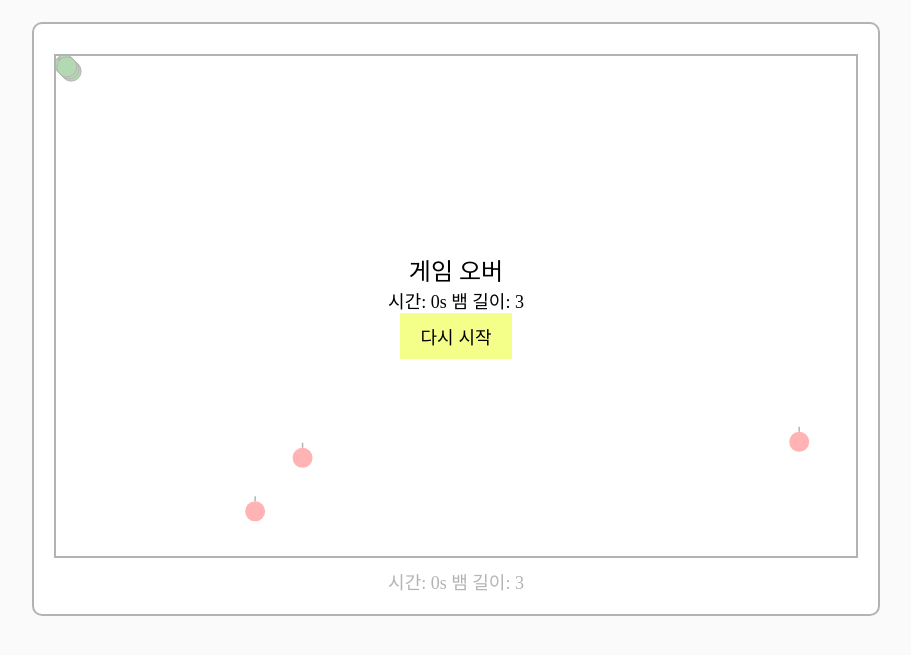
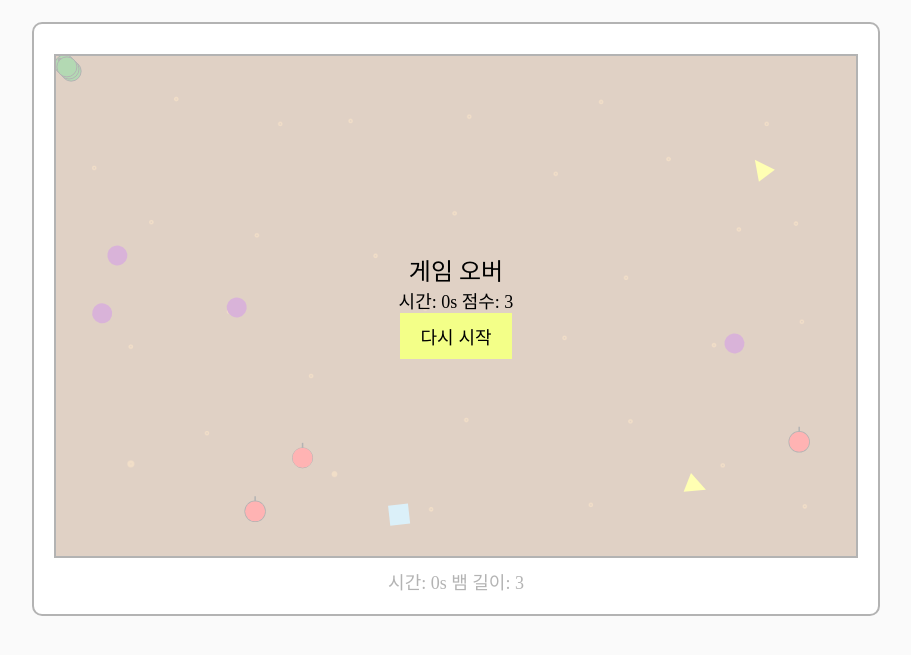
Before and after one commit to haeun414/name, a plain HTML site: page 하이브리드_뱀게임/snake.html in a window 1280 px wide. Shown: the part 95-750 px from the top of the page, without its empty margins (184-1095 px from the left). Drawn offline with Linux system fonts and the light colour scheme.

Commit message:
새로 작성

```diff
--- a/하이브리드_뱀게임/snake.html
+++ b/하이브리드_뱀게임/snake.html
@@ -24,6 +24,9 @@
             display: inline-block;
         }
         canvas {
+            background-image: url('background.png');
+            background-size: cover; /* 이미지를 화면에 맞게 조정 */
+            background-repeat: no-repeat; /* 이미지 반복 제거 */
             border: 2px solid #000;
             display: block;
             margin: 10px auto;
@@ -126,6 +129,7 @@
             ctx.beginPath();
             ctx.arc(object.x, object.y, object.radius, 0, 2 * Math.PI);
             ctx.fillStyle = 'red';
+            ctx.stroke();
             ctx.fill();
             ctx.closePath();
 
@@ -141,18 +145,143 @@
 
         // 사과 생성 함수
         function createApple() {
-            const newApple = {
-                x: Math.random() * (canvas.width - playerRadius * 2) + playerRadius,
-                y: Math.random() * (canvas.height - playerRadius * 2) + playerRadius,
-                radius: 10,
-                isEaten: false
-            };
+            let newApple;
+            let isOverlap;
+
+            do {
+                isOverlap = false;
+                newApple = {
+                    x: Math.random() * (canvas.width - playerRadius * 2) + playerRadius,
+                    y: Math.random() * (canvas.height - playerRadius * 2) + playerRadius,
+                    radius: 10,
+                    isEaten: false
+                };
+
+                // 새로운 사과와 기존 사과들 비교하여 겹치는지 확인
+                for (let i = 0; i < objects.length; i++) {
+                    if (isColliding(newApple, objects[i])) {
+                        isOverlap = true;
+                        break;
+                    }
+                }
+            } while (isOverlap); // 겹치는 경우 다시 생성
+
             return newApple;
+        }
+
+        // 두 원이 충돌하는지 확인
+        function isColliding(circle1, circle2) {
+            const dx = circle1.x - circle2.x;
+            const dy = circle1.y - circle2.y;
+            const distance = Math.sqrt(dx * dx + dy * dy);
+            return distance < circle1.radius + circle2.radius;
         }
 
         // 초기에 몇 개의 사과를 생성할지 설정
         for (var i = 0; i < 3; i++) {
             objects.push(createApple());
+        }
+
+         // 장애물 크기 및 이동 속도 설정
+        var obstacleSize = 20;
+        var obstacleSpeed = 2;
+        var obstacleSpawnRate = 50; // 낮을수록 장애물이 자주 생성
+
+        // 장애물 배열 초기화
+        var obstacles = [];
+
+        // 장애물 그리기 함수
+        function drawObstacle(x, y, type, angle) {
+            ctx.beginPath();
+            ctx.save();
+            ctx.translate(x, y);
+            ctx.rotate(angle);
+
+            if (type === 0) {
+                // 삼각형 그리기
+                ctx.moveTo(-obstacleSize / 2, -obstacleSize / 2);
+                ctx.lineTo(obstacleSize / 2, -obstacleSize / 2);
+                ctx.lineTo(0, obstacleSize / 2);
+                ctx.fillStyle = 'yellow';
+            } else if (type === 1) {
+                // 사각형 그리기
+                ctx.rect(-obstacleSize / 2, -obstacleSize / 2, obstacleSize, obstacleSize);
+                ctx.fillStyle = 'skyblue';
+            } else {
+                // 원 그리기
+                ctx.arc(0, 0, obstacleSize / 2, 0, 2 * Math.PI);
+                ctx.fillStyle = 'purple';
+            }
+
+            ctx.fill();
+            ctx.restore();
+        }
+
+        // 장애물 생성 함수
+        function createObstacle() {
+        let newObstacle;
+        let isOverlap;
+
+        do {
+            isOverlap = false;
+
+            // 장애물의 초기 위치를 무작위로 설정
+            newObstacle = {
+                x: Math.random() * canvas.width,
+                y: Math.random() * canvas.height,
+                type: Math.floor(Math.random() * 3), // 0: 삼각형, 1: 사각형, 2: 원
+                angle: Math.random() * Math.PI * 2
+            };
+
+            // 새로운 장애물과 기존 장애물들 비교하여 겹치는지 확인
+            for (let i = 0; i < obstacles.length; i++) {
+                if (isObstacleColliding(newObstacle, obstacles[i])) {
+                    isOverlap = true;
+                    break;
+                }
+            }
+        } while (isOverlap); // 겹치는 경우 다시 생성
+
+        return newObstacle;
+    }
+
+        // 두 장애물이 충돌하는지 확인
+        function isObstacleColliding(obstacle1, obstacle2) {
+            const dx = obstacle1.x - obstacle2.x;
+            const dy = obstacle1.y - obstacle2.y;
+            const distance = Math.sqrt(dx * dx + dy * dy);
+            return distance < obstacleSize; // 장애물 크기를 반지름으로 사용하여 충돌 여부 확인
+        }
+
+        // 장애물 배열 초기화
+        var obstacles = [];
+
+        // 장애물 생성 함수를 사용하여 장애물 배열 초기화
+        for (var i = 0; i < 5; i++) {
+            obstacles.push(createObstacle());
+        }
+
+
+        // 게임 루프 함수에서 장애물 생성 및 이동 부분 수정
+        // 장애물 생성 및 이동
+        if (Math.random() < 1 / obstacleSpawnRate) {
+            obstacles.push(createObstacle());
+        }
+
+        // 장애물 이동 및 그리기
+        for (var i = 0; i < obstacles.length; i++) {
+            var obstacle = obstacles[i];
+            obstacle.x -= obstacleSpeed;
+
+            ctx.save();
+
+            // 장애물 위치로 이동 및 회전
+            ctx.translate(obstacle.x, obstacle.y);
+            ctx.rotate(obstacle.angle);
+
+            drawObstacle(0, 0, obstacle.type, 0);
+
+            ctx.restore(); // 그리기 상태 복원
         }
 
         // 클릭하는 동안 가속을 나타내는 부분
@@ -288,7 +417,6 @@
                 }
             }
 
-
             // 사과 그리기
             for (var i = 0; i < objects.length; i++) {
                 var object = objects[i];
@@ -321,19 +449,20 @@
         }
 
         // 게임 종료
+        // 게임 종료
         function endGame() {
             // 게임 오버 메시지 및 통계 업데이트
             gameOver = true;
             gameOverDiv.style.display = 'flex';
             gameOverMessage.textContent = '게임 오버';
-            gameOverTime.textContent = `시간: ${elapsedTimeInSeconds}s`;
-            gameOverLength.textContent = `뱀 길이: ${playerLength}`;
+            gameOverLength.textContent = `점수: ${playerLength}`;
 
             // 다시 시작 버튼 이벤트 리스너 추가
             restartButton.addEventListener('click', () => {
                 restartGame();
             });
         }
+
 
         // 게임 다시 시작
         function restartGame() {
@@ -344,18 +473,20 @@
             playerLength = 3;
             bodyParts = [];
             objects = [];
+            obstacles = []; // 장애물 배열 초기화
             for (var i = 0; i < 3; i++) {
                 objects.push(createApple());
             }
             startTime = Date.now(); // 게임 시작 시간 초기화
         }
 
+
         // 게임 시작 시간 기록
         let startTime = Date.now();
         let elapsedTimeInSeconds = 0;
 
         // 게임 루프 함수
-        function gameLoop(){
+        function gameLoop() {
             if (!gameOver) {
                 // 게임 루프 내부에서 현재 시간을 계산
                 const currentTime = Date.now();
@@ -370,6 +501,38 @@
                 snakeLengthElement.textContent = `뱀 길이: ${playerLength}`;
 
                 draw(); // 게임 화면 그리기
+
+                // 장애물 생성 및 이동
+                if (Math.random() < 1 / obstacleSpawnRate) {
+                    obstacles.push(createObstacle());
+                }
+
+                // 장애물 이동 및 그리기
+                for (var i = 0; i < obstacles.length; i++) {
+                    var obstacle = obstacles[i];
+                    obstacle.x -= obstacleSpeed;
+                    obstacle.angle += 0.02; // 장애물의 회전 속도 조절
+
+                    ctx.save();
+
+                    // 장애물 위치로 이동 및 회전
+                    ctx.translate(obstacle.x, obstacle.y);
+                    ctx.rotate(obstacle.angle);
+
+                    drawObstacle(0, 0, obstacle.type, 0);
+
+                    ctx.restore(); // 그리기 상태 복원
+
+                   // 장애물과 뱀 머리 간의 충돌 확인
+                    var dx = obstacle.x - playerX;
+                    var dy = obstacle.y - playerY;
+                    var distance = Math.sqrt(dx * dx + dy * dy);
+
+                    if (distance < playerRadius + obstacleSize / 2) {
+                        // 장애물에 닿으면 게임 종료
+                        endGame();
+                    }
+                }
             }
         }
     </script>
```
Also changed, not shown: 하이브리드_뱀게임/project.html (deleted, +0 -38 lines), 하이브리드_뱀게임/background.png (added).
